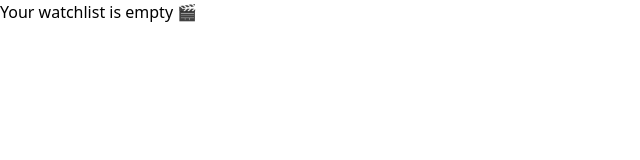
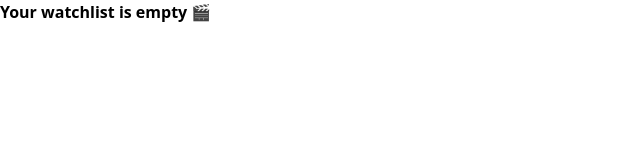
Before and after one commit to omia005/Alx_Capstone_Project_FE, a React (Vite) app: page /watchlist in a window 1280 px wide. Shown: the top 160 px of the page, without its empty margins (0-640 px from the left). Built offline with nearby package versions, Linux system fonts and the light colour scheme; sample sign-in values are in the browser's storage.

Commit message:
added the background image and applied it across all pages

```diff
--- a/src/App.jsx
+++ b/src/App.jsx
@@ -9,8 +9,27 @@ import FavoritesPage from './components/Favourites.jsx';
 import WatchlistPage from './components/Watchlist.jsx';
 
 
-function App(){
-  return(
+
+
+function App() {
+  return (
+    <>
+      {/* Fixed background */}
+      <div
+        className="
+          fixed
+          inset-0
+          bg-[url('/movie-background.jpg')]
+          bg-cover
+          bg-center
+          -z-10
+        "
+      />
+
+
+
+      {/* Scrollable content */}
+      <div className="min-h-screen">
         <BrowserRouter>
               <Routes>
                 <Route path="/" element={
@@ -21,15 +40,31 @@ function App(){
                 />
                 <Route path="/navbar" element={<Navbar/>}/>
                 <Route path='/' element={<MovieSearchPage/>}/>
-        <Route path="/movie/:imdbID" element={<MovieDetail/>} />
+                <Route path="/movie/:imdbID" element={
+                  <ProtectedRoute>
+                    <MovieDetail />
+                  </ProtectedRoute>
+                  } />
                 <Route path="/login" element={<LoginPage />} />
                 <Route path="/signup" element={<SignupPage />} />
-        <Route path="/favorites" element={<FavoritesPage />} />
-        <Route path="/watchlist" element={<WatchlistPage />} />
+                <Route path="/favorites" element={
+                  <ProtectedRoute>
+                     <FavoritesPage />
+                  </ProtectedRoute>
+                }/>
+
+                <Route path="/watchlist" element={
+                  <ProtectedRoute>
+                    <WatchlistPage />
+                  </ProtectedRoute>
+                } />
 
                </Routes>
             </BrowserRouter>
-  )
+      </div>
+    </>
+  );
 }
 
+
 export default App
--- a/src/components/Favourites.jsx
+++ b/src/components/Favourites.jsx
@@ -7,8 +7,8 @@ export default function FavouritePage() {
 
   if (favorites.length === 0) {
     return (
-      <p className="text-center text-gray-500 mt-20">
-        Your Favorites list is empty 🎬
+      <p className="text-center text-3xl text-white mt-20">
+        <strong>Your Favorites list is empty 🎬</strong>
       </p>
     );
   }
--- a/src/components/MovieDetail.jsx
+++ b/src/components/MovieDetail.jsx
@@ -68,7 +68,6 @@ export default function MovieDetail() {
     list = inWatchlist
       ? list.filter((m) => m.imdbID !== imdbID)
       : [...list, movie];
-
     saveStoredList(key, list);
     setIsWatchlisted(!inWatchlist);
   };
@@ -100,7 +99,7 @@ export default function MovieDetail() {
   return (
     <div className="max-w-screen-lg mx-auto p-6">
       {/* Movie details */}
-      <div className="flex flex-col md:flex-row gap-6">
+      <div className="flex flex-col md:flex-row gap-6 bg-white p-6 rounded-lg shadow-md">
         <img
           src={movie.Poster}
           alt={movie.Title}
@@ -135,7 +134,7 @@ export default function MovieDetail() {
       </div>
 
       {/* ✅ Reviews section BELOW movie details */}
-      <div className="mt-10">
+      <div className="mt-10 bg-white p-6 rounded-lg shadow-md">
         <h2 className="text-2xl font-semibold mb-4">User Reviews</h2>
 
         {reviews.length === 0 && (
--- a/src/components/SearchPage.jsx
+++ b/src/components/SearchPage.jsx
@@ -64,7 +64,7 @@ export default function MovieSearchPage() {
               key={movie.imdbID}
               to={`/movie/${movie.imdbID}`}
               state={{ movies, query }} //  preserve state
-              className="bg-white p-4 rounded-xl shadow hover:shadow-md transition block"
+              className="bg-gray-300 p-4 rounded-xl shadow hover:shadow-md transition block"
             >
               <img
                 src={
--- a/src/components/Watchlist.jsx
+++ b/src/components/Watchlist.jsx
@@ -7,8 +7,8 @@ export default function WatchlistPage() {
 
   if (watchlist.length === 0) {
     return (
-      <p className="text-center text-gray-500 mt-20">
-        Your watchlist is empty 🎬
+      <p className="text-center text-3xl text-white mt-20">
+        <strong>Your watchlist is empty 🎬</strong>
       </p>
     );
   }
--- a/src/components/navbar.jsx
+++ b/src/components/navbar.jsx
@@ -42,7 +42,7 @@ export default function Navbar({ onSearch, initialQuery }) {
 
               {/* Logo */}
               <Link to="/" className="text-2xl font-bold">
-                MovieApp
+                MovieHub
               </Link>
 
               {/* Search bar (only show when logged in) */}
```
Also changed, not shown: 1 other file (tests, documents, lock files or other folders). Lines whose indentation alone changed are shown as unchanged.
